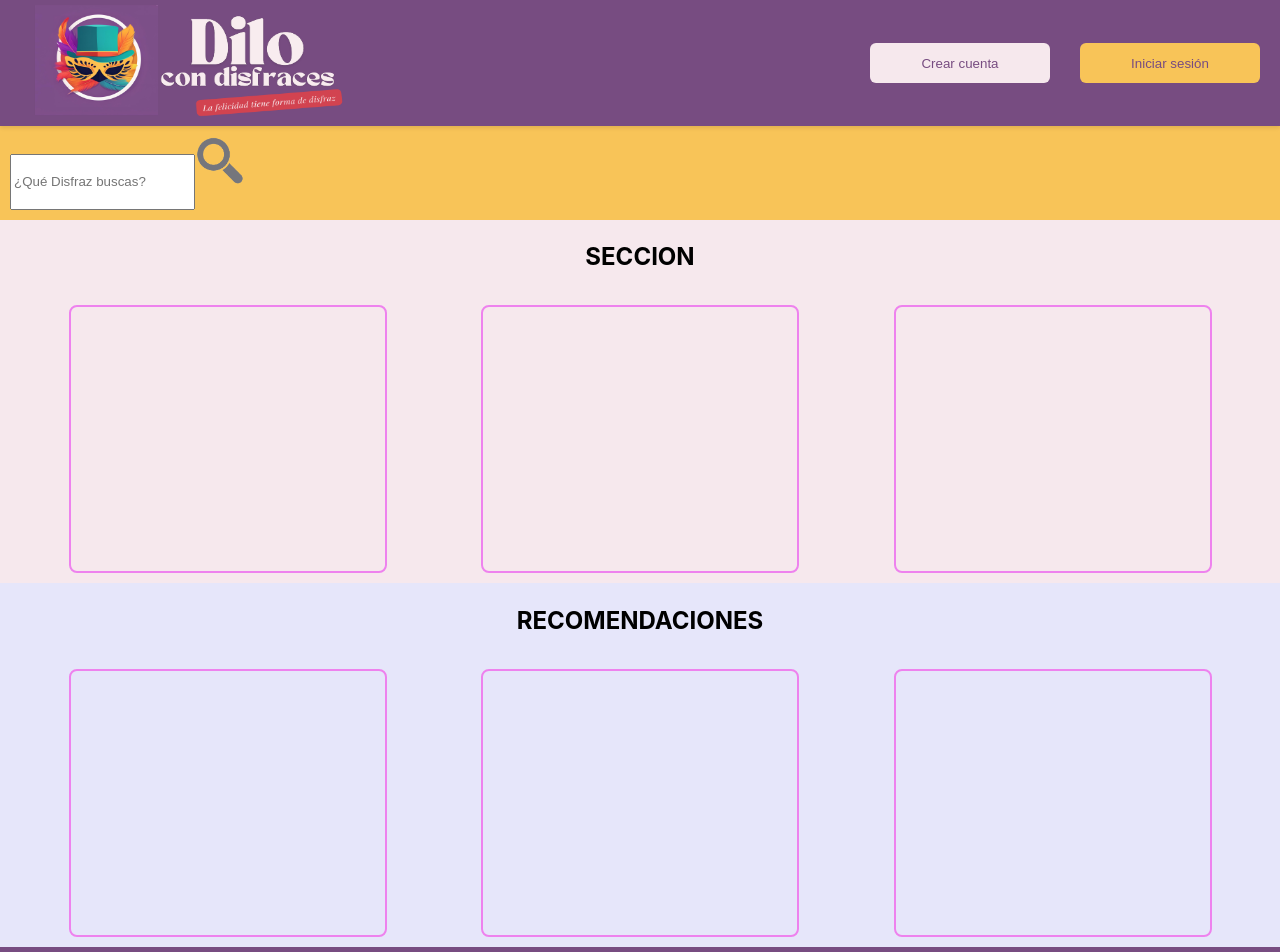
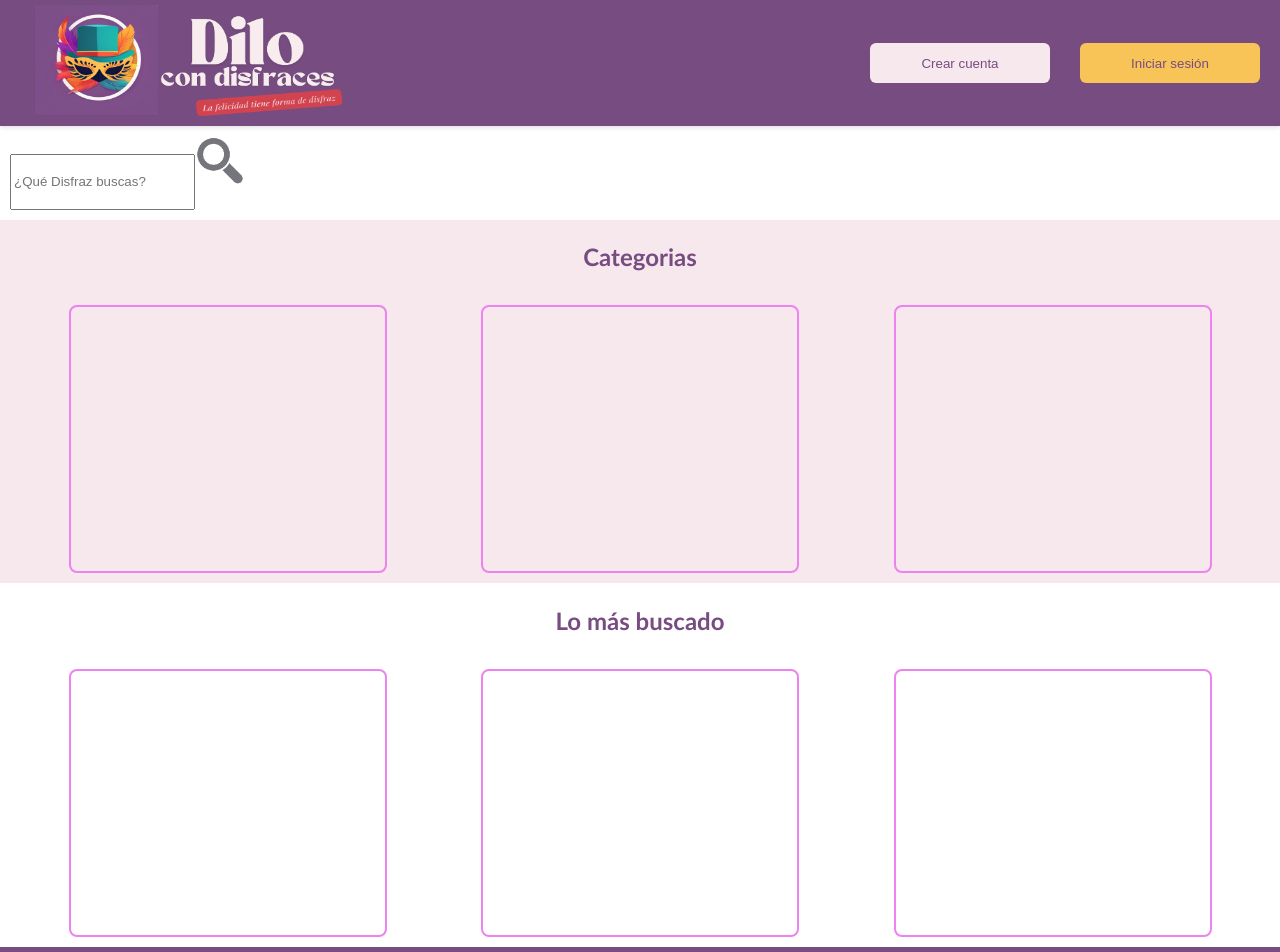
Before and after one commit to LauCof/pi2, a React (Vite) app in the folder Front/: page / in a window 1280 px wide. Shown: the top 952 px of the page. Built offline with nearby package versions, Linux system fonts and the light colour scheme.

Commit message:
2 componentes para home

```diff
--- /dev/null
+++ b/Front/src/Components/Categoria/Categorias.jsx
@@ -0,0 +1,19 @@
+
+import Card from '../Card/Card'
+
+const Categorias = () => {
+  return (
+
+    <section>
+        <h2>Categorias</h2>
+        <div>
+          <Card />
+          <Card />
+          <Card />
+        </div>
+    </section>
+
+  )
+}
+
+export default Categorias
--- /dev/null
+++ b/Front/src/Components/Recomendacion/Recomendaciones.jsx
@@ -0,0 +1,16 @@
+import Card from "../Card/Card"
+
+const Recomendaciones = () => {
+  return (
+    <section className="recomendado">
+    <h2>Lo más buscado</h2>
+    <div>
+      <Card />
+      <Card />
+      <Card />
+    </div>
+  </section>
+  )
+}
+
+export default Recomendaciones
--- a/Front/src/Routes/Home.css
+++ b/Front/src/Routes/Home.css
@@ -1,4 +1,6 @@
 .home {
+  font-family: Calibri, sans-serif;
+  color: #774c81;
   display: flex;
   flex-wrap: wrap;
   justify-content: center;
@@ -23,17 +25,16 @@
 }
 
 .home h2{
-  color: black;
   text-align: center;
 }
 
 .buscador {
-  background-color: #f8c458;
+  background-color: white;
   padding: 10px;
   justify-content: flex-start;
   align-items: center;
 }
 
 .recomendado {
-  background-color: lavender;
+  background-color: white;
 }
--- a/Front/src/Routes/Home.jsx
+++ b/Front/src/Routes/Home.jsx
@@ -2,6 +2,8 @@ import Card from "../Components/Card/Card";
 import "./Home.css";
 import lupa from "../assets/lupa.png";
 import { Link } from 'react-router-dom';
+import Categorias from "../Components/Categoria/Categorias";
+import Recomendaciones from "../Components/Recomendacion/Recomendaciones";
 
 
 const Home = () => {
@@ -13,23 +15,9 @@ const Home = () => {
           <Link><img src={lupa} alt="" /></Link>
       </section>
 
-      <section>
-        <h2>SECCION</h2>
-        <div>
-          <Card />
-          <Card />
-          <Card />
-        </div>
-      </section>
+      <Categorias/>
 
-      <section className="recomendado">
-        <h2>RECOMENDACIONES</h2>
-        <div>
-          <Card />
-          <Card />
-          <Card />
-        </div>
-      </section>
+      <Recomendaciones/>
 
     </div>
   );
```
